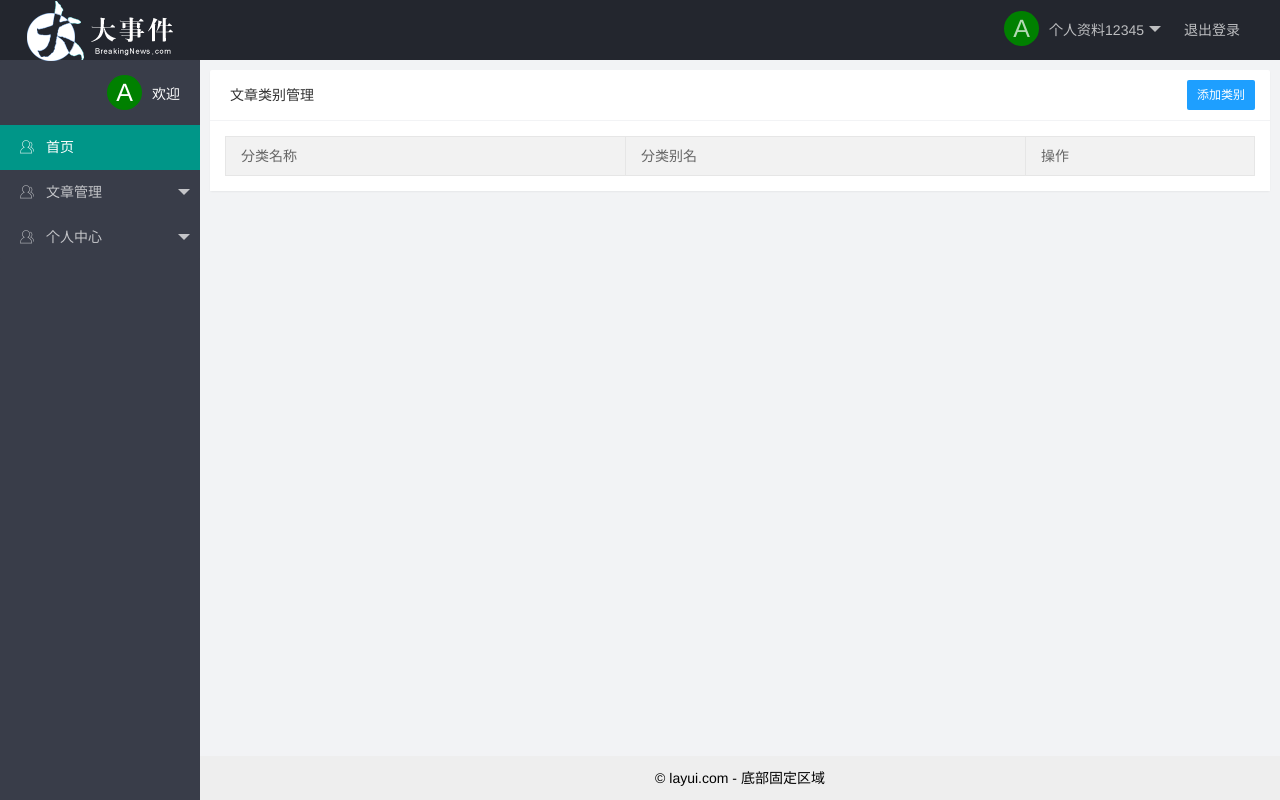
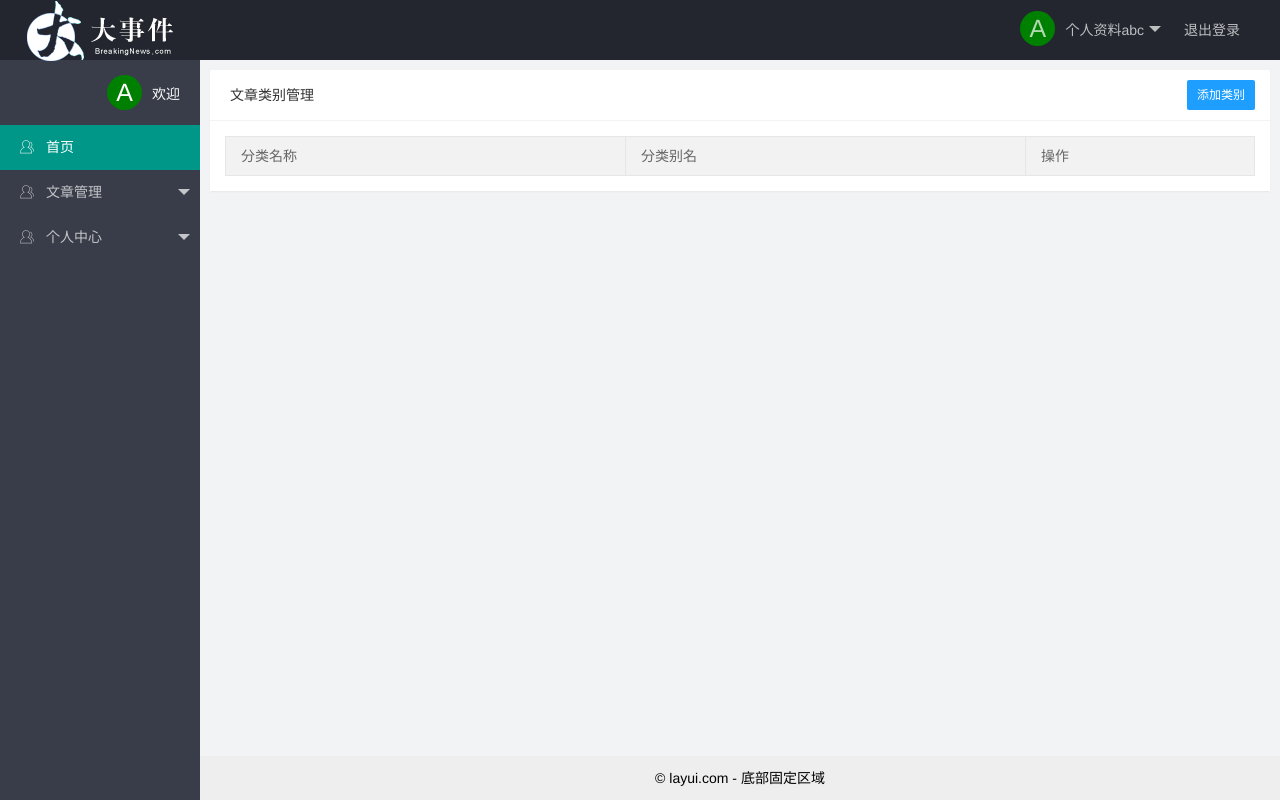
Before and after one commit to kevinxzm/big-event-front-end, a plain HTML site: page index.html in a window 1280 px wide. Drawn offline with Linux system fonts and the light colour scheme; no server answers.

Commit message:
Update index.html

```diff
--- a/index.html
+++ b/index.html
@@ -20,7 +20,7 @@
           <!--   -->
           <a href="javascript:;" style="position: relative;">
             <span class="user_cap per_cap">A</span>
-            个人资料12345
+            个人资料abc
           </a>
           <dl class="layui-nav-child bar_user">
             <dd><a href="./user/user_infor.html" target="user_index">基本资料</a></dd>
```
